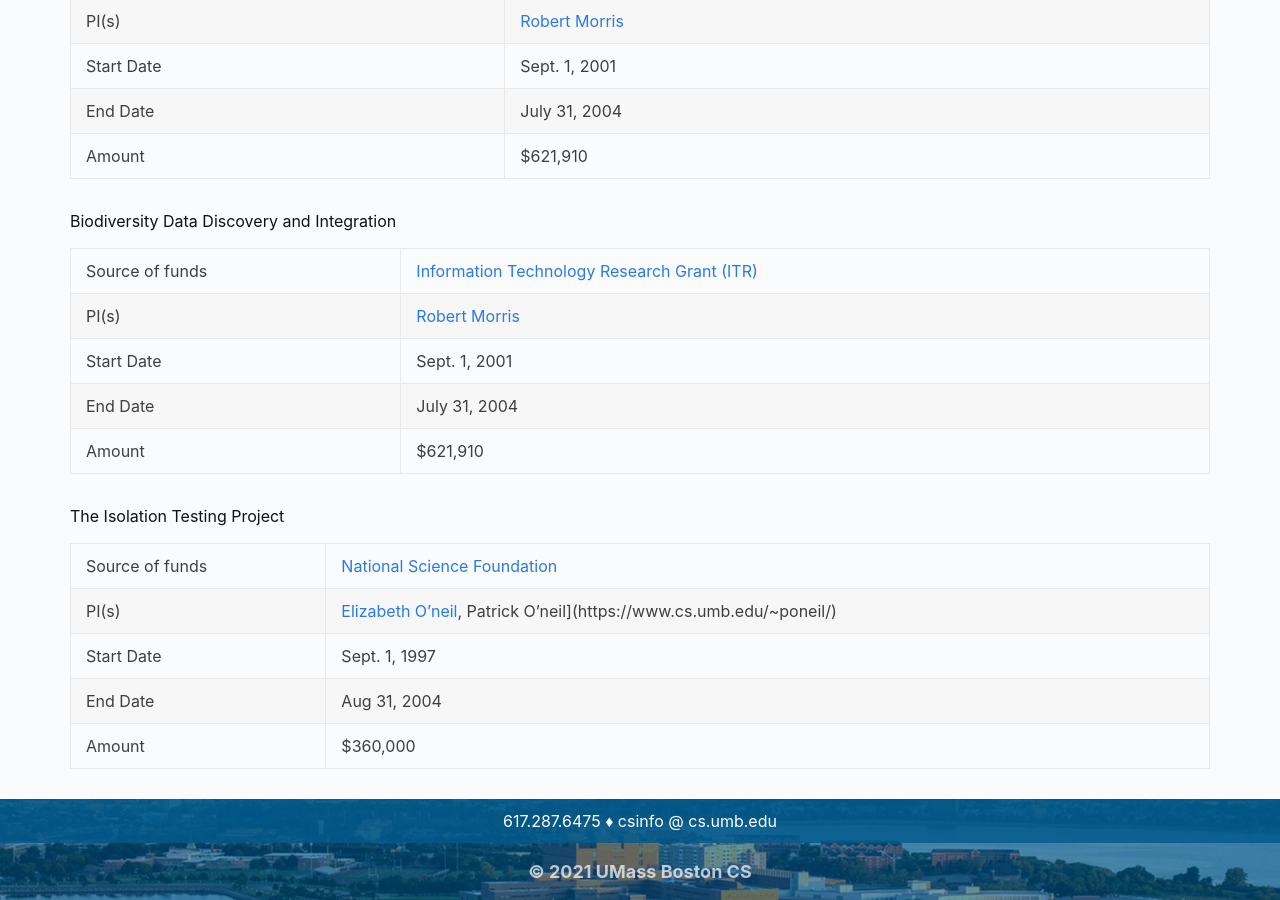
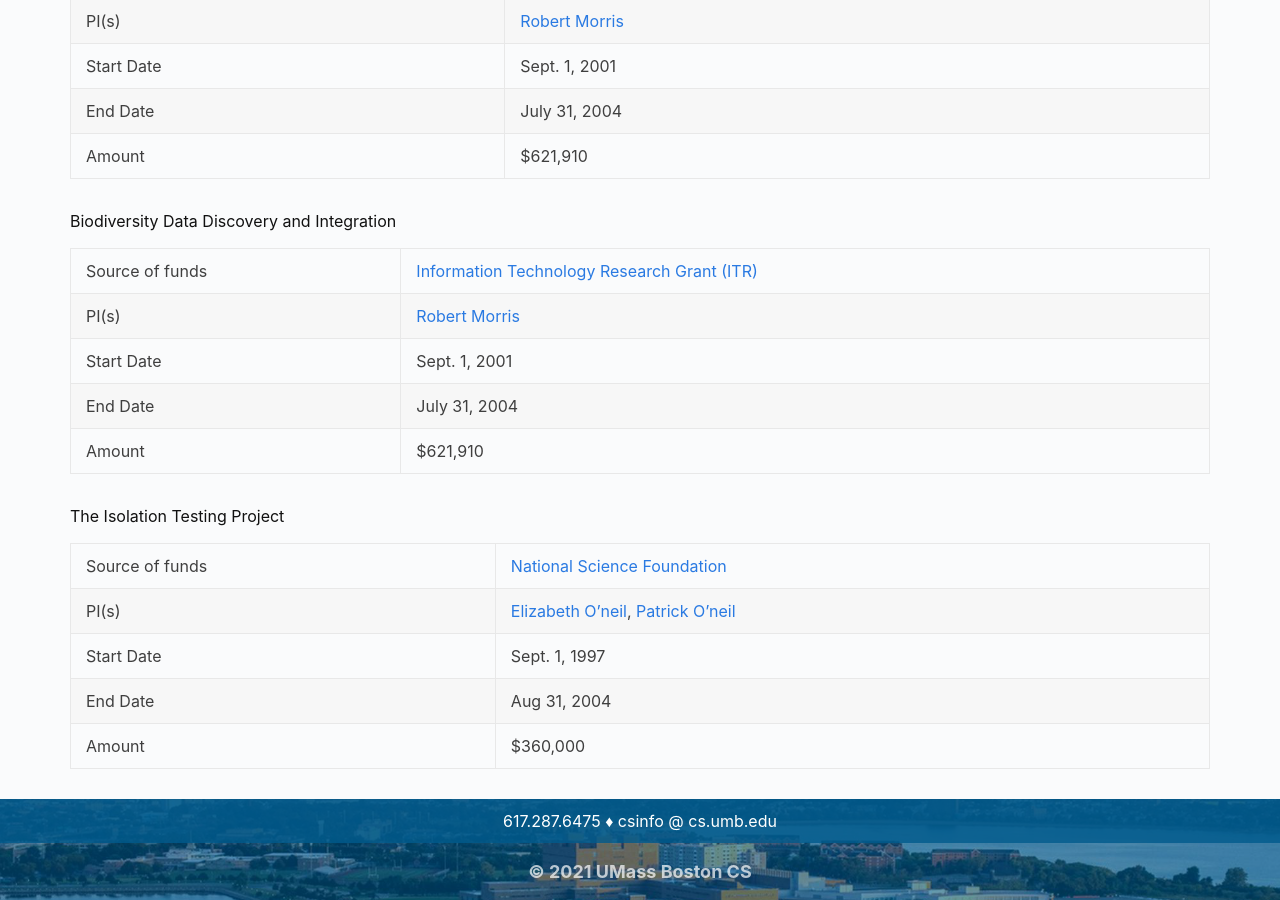
Before and after one commit to umbcs/umbcs.github.io, a Jekyll site: the page built from WEB/research/funding.markdown, in a window 1280 px wide and 900 px high, scrolled down 17385 px. Built offline with Jekyll 4.4.1, drawn with Linux system fonts in a browser that asks for light colours.

Commit message:
Update funding.markdown

```diff
--- a/WEB/research/funding.markdown
+++ b/WEB/research/funding.markdown
@@ -493,7 +493,7 @@ Biodiversity Data Discovery and Integration
 The Isolation Testing Project
 
 |Source of funds                   |[National Science Foundation](http://www.nsf.gov)
-|PI(s)                             |[Elizabeth O'neil](http://www.cs.umb.edu/~eoneil), Patrick O'neil](https://www.cs.umb.edu/~poneil/)
+|PI(s)                             |[Elizabeth O'neil](http://www.cs.umb.edu/~eoneil), [Patrick O'neil](https://www.cs.umb.edu/~poneil/)
 |Start Date                        |Sept. 1, 1997
 |End Date                          |Aug 31, 2004
 |Amount                            |$360,000
```
